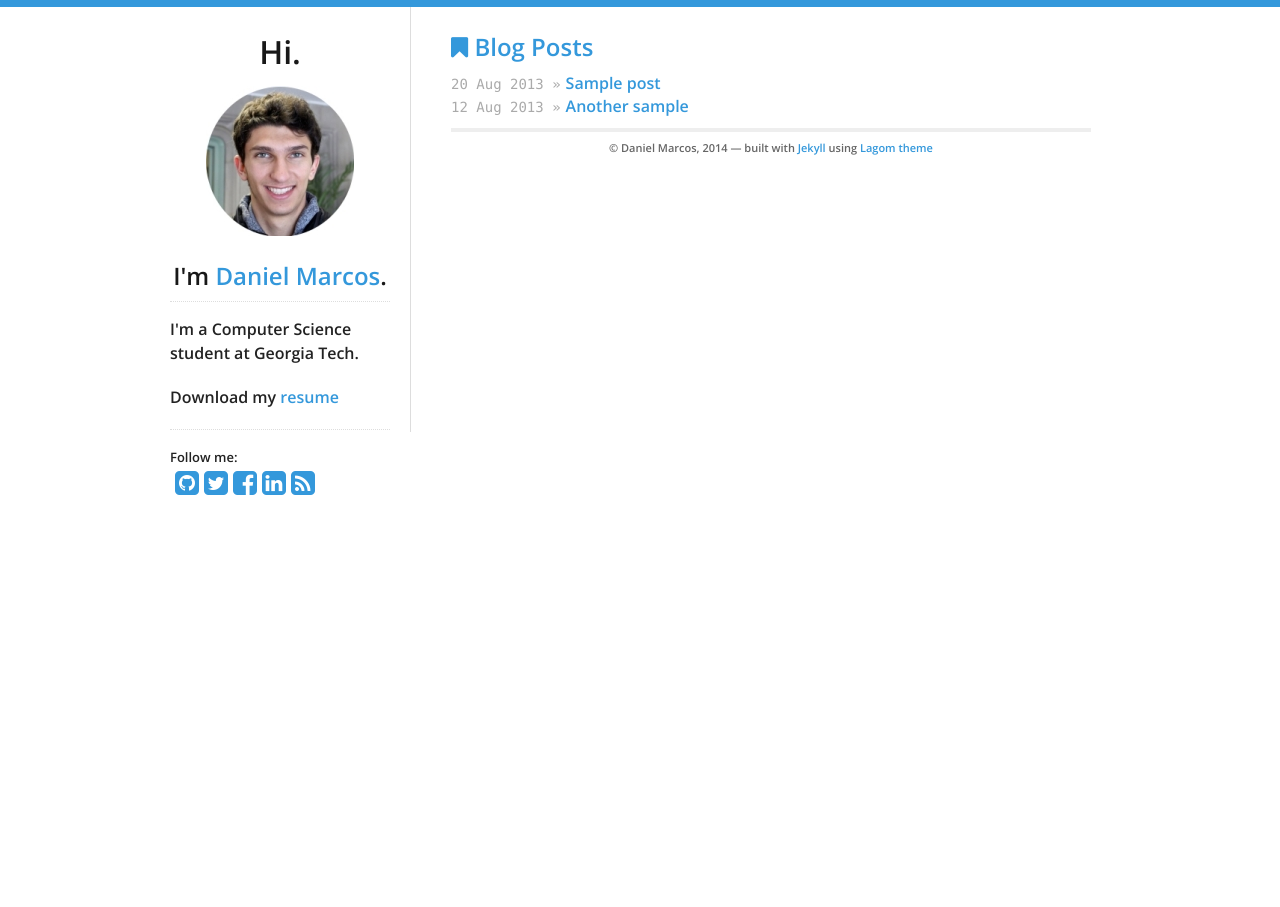
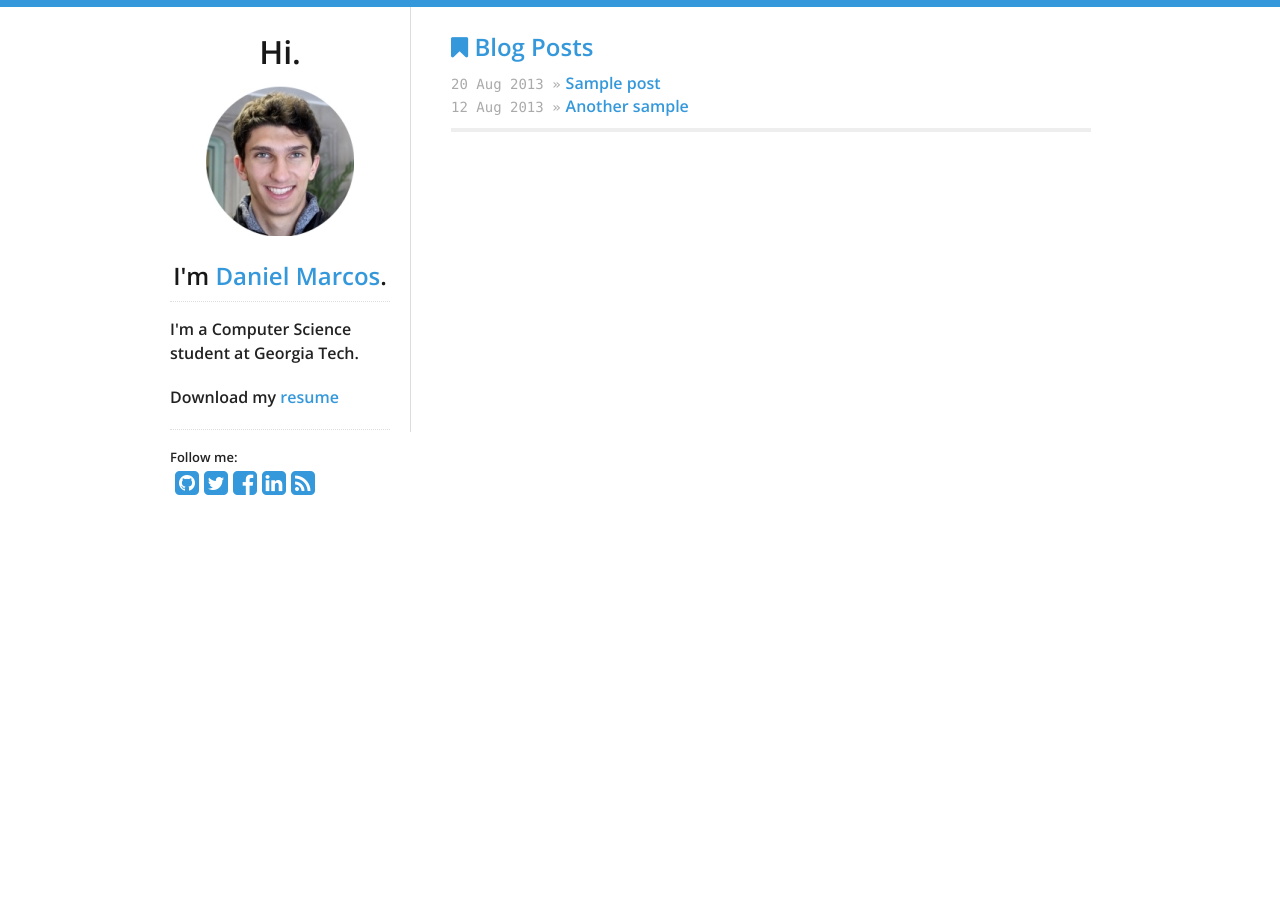
Before and after one commit to copycatchiller/shoulditakethecredit, a Jekyll site: the page built from index.html, in a window 1280 px wide. Built offline with Jekyll 4.4.1, drawn with Linux system fonts in a browser that asks for light colours; nearby versions of some CDN libraries.

Commit message:
deleted footer message

```diff
--- a/_includes/footer.html
+++ b/_includes/footer.html
@@ -5,8 +5,4 @@
     employer’s positions, strategies or opinions.
   </p>
   {% endif %}
-
-  <p>
-    © {{ site.data.theme.name }}, 2014 &mdash; built with <a href="http://jekyllrb.com/">Jekyll</a> using <a href="https://github.com/swanson/lagom">Lagom theme</a>
-  </p>
 </div>
```
